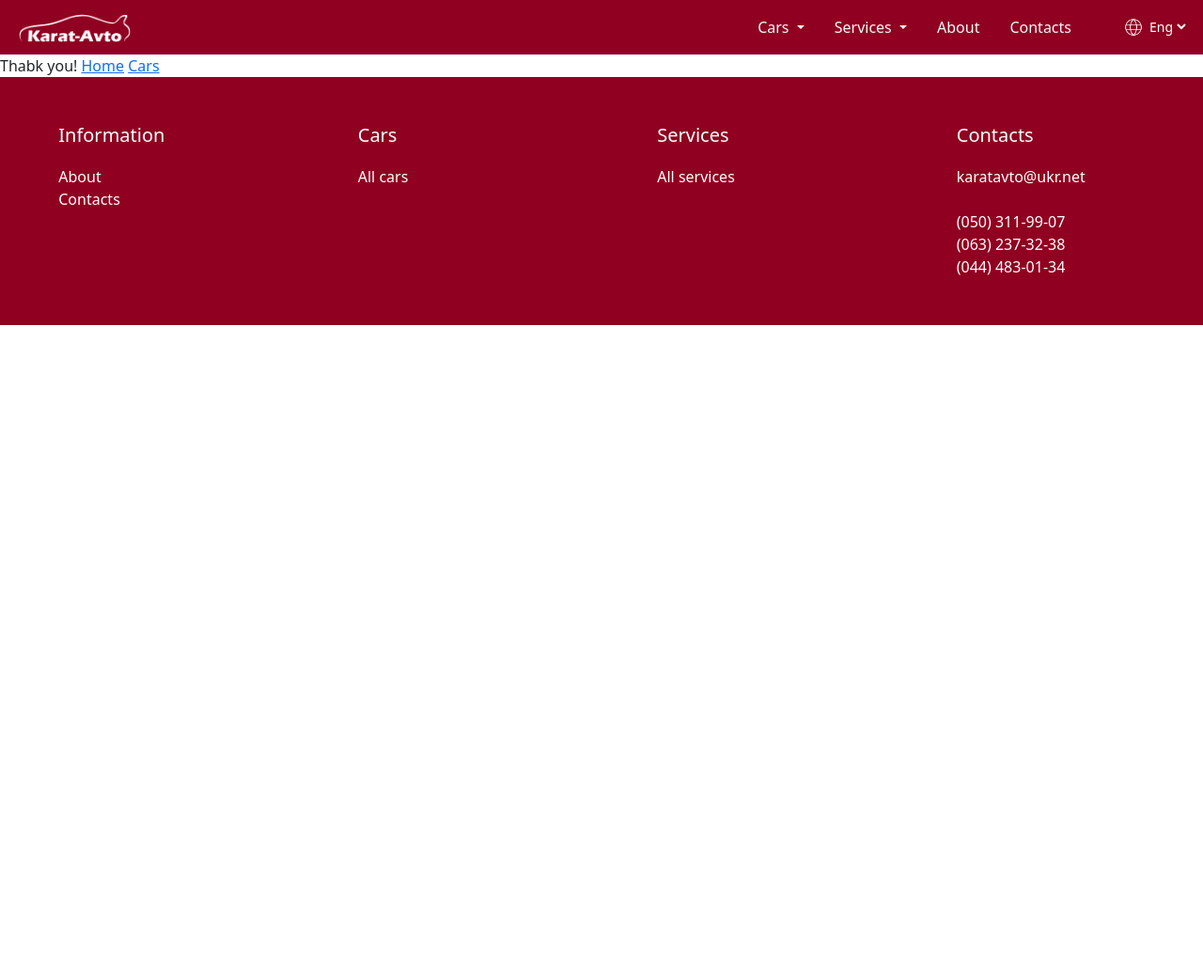
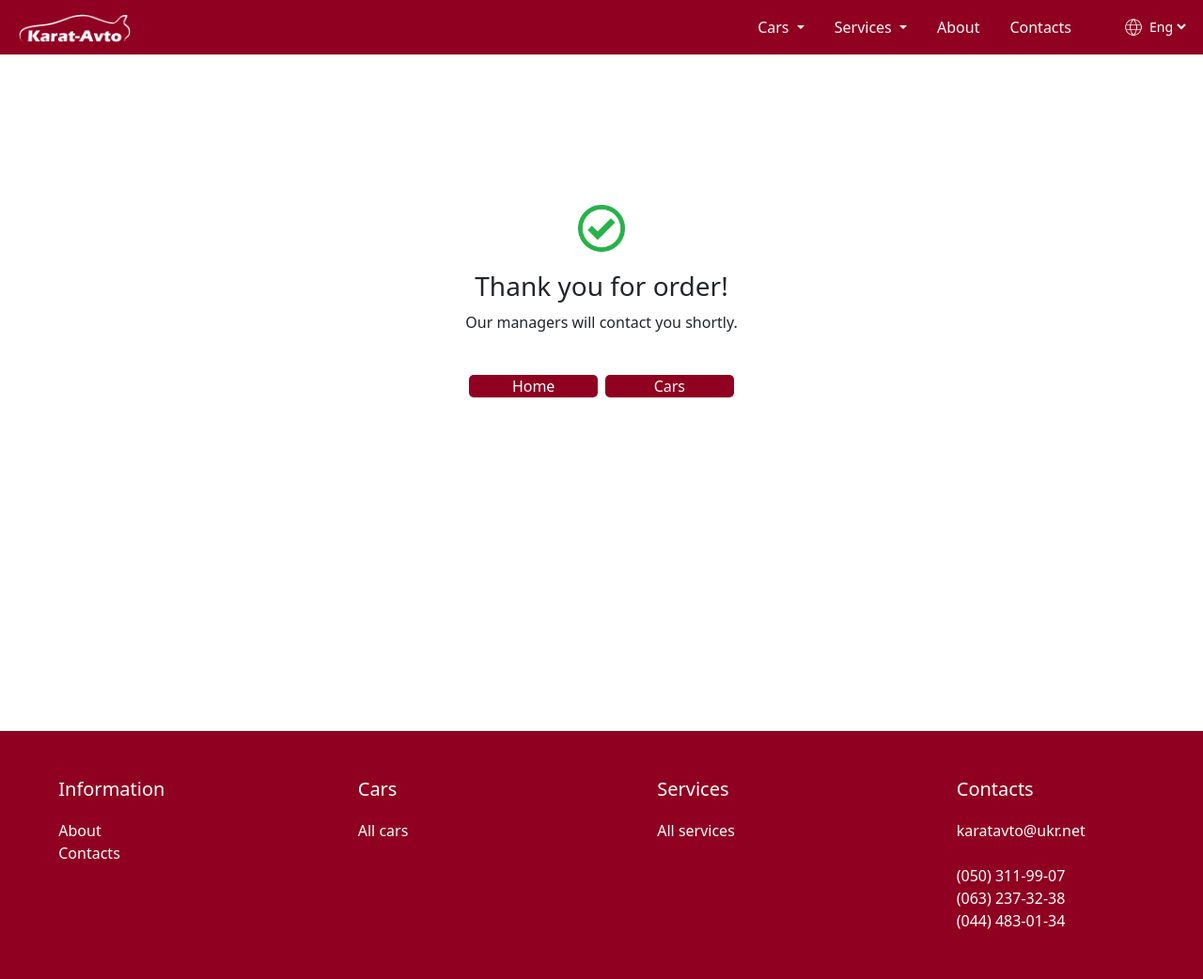
Before and after one commit to tsyhanenkod/Karat-Avto, a Django app: page /ready/ in a window 1280 px wide. Shown: the whole page at 94% size. Before the commit the page ends 346 px from the top, so only its background shows below. Run offline with Django 4.2, Linux system fonts and the light colour scheme; data that the repository does not hold is empty; some libraries are stand-ins or nearby versions.

Commit message:
all website translate + thnks order page

```diff
--- /dev/null
+++ b/static/base/css/ready.css
@@ -0,0 +1,66 @@
+.block-info{
+    height: 90vh;
+}
+
+.block-info{
+    display: flex;
+    justify-content: center;
+    align-items: center;
+}
+
+.block-inner{
+    display: flex;
+    flex-direction: column;
+    align-items: center;
+    height: 400px;
+}
+
+.ready-title{
+    margin-bottom: 10px;
+}
+
+.ready-desc{
+    margin-bottom: 40px;
+}
+
+.ready{
+    height: 50px;
+    width: 50px;
+    margin-bottom: 20px;
+}
+
+.buttons{
+    width: 100%;
+}
+
+.ready-btn{
+    background-color: #900020;
+    text-align: center;
+    border-radius: 5px;
+
+    transition: all .3s;
+}
+
+.ready-button{
+    width: 100%;
+    color: white;
+    text-decoration: none;
+    cursor: pointer;
+}
+
+.ready-btn:hover{
+    background-color: #680017;
+}
+
+
+
+
+
+/* MEDIA  */
+
+@media (max-width: 750px){
+    .block-inner{
+        height: 250px;
+    }
+
+}
--- a/templates/base/ready.html
+++ b/templates/base/ready.html
@@ -3,8 +3,28 @@
 {% load i18n %}
 
 {% block content %}
-Thabk you!
+<link rel="stylesheet" href="{% static 'base/css/ready.css' %}">
 
-<a href="{% url 'home' %}">Home</a>
-<a href="{% url 'cars' %}">Cars</a>
+<div class="container">
+    <div class="block-info">
+        <div class="block-inner">
+            <img src="{% static 'base/icons/ready.png' %}" alt="" class="ready">
+            <h3 class="ready-title">{% trans 'Thank you for order!' %}</h3>
+            <p class="ready-desc">{% trans 'Our managers will contact you shortly.' %}</p>
+
+            <div class="row buttons">
+                <div class="col-6 p-1">
+                    <div class="ready-btn">
+                        <a class="ready-button" href="{% url 'home' %}">{% trans 'Home' %}</a>
+                    </div>
+                </div>
+                <div class="col-6 p-1">
+                    <div class="ready-btn">
+                        <a class="ready-button" href="{% url 'cars' %}">{% trans 'Cars' %}</a>
+                    </div>
+                </div>
+            </div>
+        </div>
+    </div>
+</div>
 {% endblock content %}
--- a/templates/cars/cars.html
+++ b/templates/cars/cars.html
@@ -59,7 +59,7 @@
                                 <td>
                                     <div class="table-content">
                                         <img class="table-img" src="{% static 'cars/icons/car-engine.png' %}" alt="">
-                                        <p class="car-char">{{car.engine_volume}} {% trans 'sm3' %}</p>
+                                        <p class="car-char">{{car.engine_volume}} {% trans 'cc' %}</p>
                                     </div>
                                 </td>
                             </tr>
--- a/templates/equipment/products.html
+++ b/templates/equipment/products.html
@@ -19,7 +19,7 @@
                         <div class="desc-block">
                             <p class="product-description">{{product.description_en|safe}}</p>
                         </div>
-                        <a href="#" class="contact">{% trans 'Contacts us' %}</a>
+                        <a href="/contacts/" class="contact">{% trans 'Contacts us' %}</a>
                     </div>
                 {% elif LANGUAGE_CODE == 'uk' %}
                     <div class="block-info">
@@ -27,7 +27,7 @@
                         <div class="desc-block">
                             <p class="product-description">{{product.description_uk|safe}}</p>
                         </div>
-                        <a href="#" class="contact">{% trans 'Contacts us' %}</a>
+                        <a href="/contacts/" class="contact">{% trans 'Contacts us' %}</a>
                     </div>
                 {% endif %}
         </div>
--- a/templates/services/credit.html
+++ b/templates/services/credit.html
@@ -29,7 +29,7 @@
             </p>
             <br>
             <p class="credit-description">
-                <strong>{% trans 'Leasing' %}</strong> - {% trans 'це довгострокова оренда з правом викупу. Протягом всього терміну лізингу, власником буде лізингова компанія. Купуючи автомобіль в лізинг, Ви будете користуватися не тільки фінансуванням лізингової компанії, але і послугою супроводу. У лізингові платежі включені всі необхідні витрати як при оформленні, а так само виникають протягом усього терміну лізингу - КАСКО та цивільно-правового страхування, реєстрація та ін.' %}
+                <strong>{% trans 'Leasing' %}</strong> - {% trans 'it is a long-term lease with the right to buy. During the entire lease term, the owner will be the leasing company. When buying a car for leasing, you will use not only the financing of the leasing company, but also the support service. Leasing payments include all necessary costs both during registration and during the entire lease term - CASCO and civil law insurance, registration, etc.' %}
                 <a href="/services/lizing" class="description-link">{% trans 'Learn more about leasing' %}</a>
             </p>
             <br>
```
Also changed, not shown: static/cars/css/car.css (+14 -8 lines), templates/cars/car_detail.html (+9 -3 lines), locale/uk/LC_MESSAGES/django.po, static/base/icons/ready.png (added), 1 other file.
